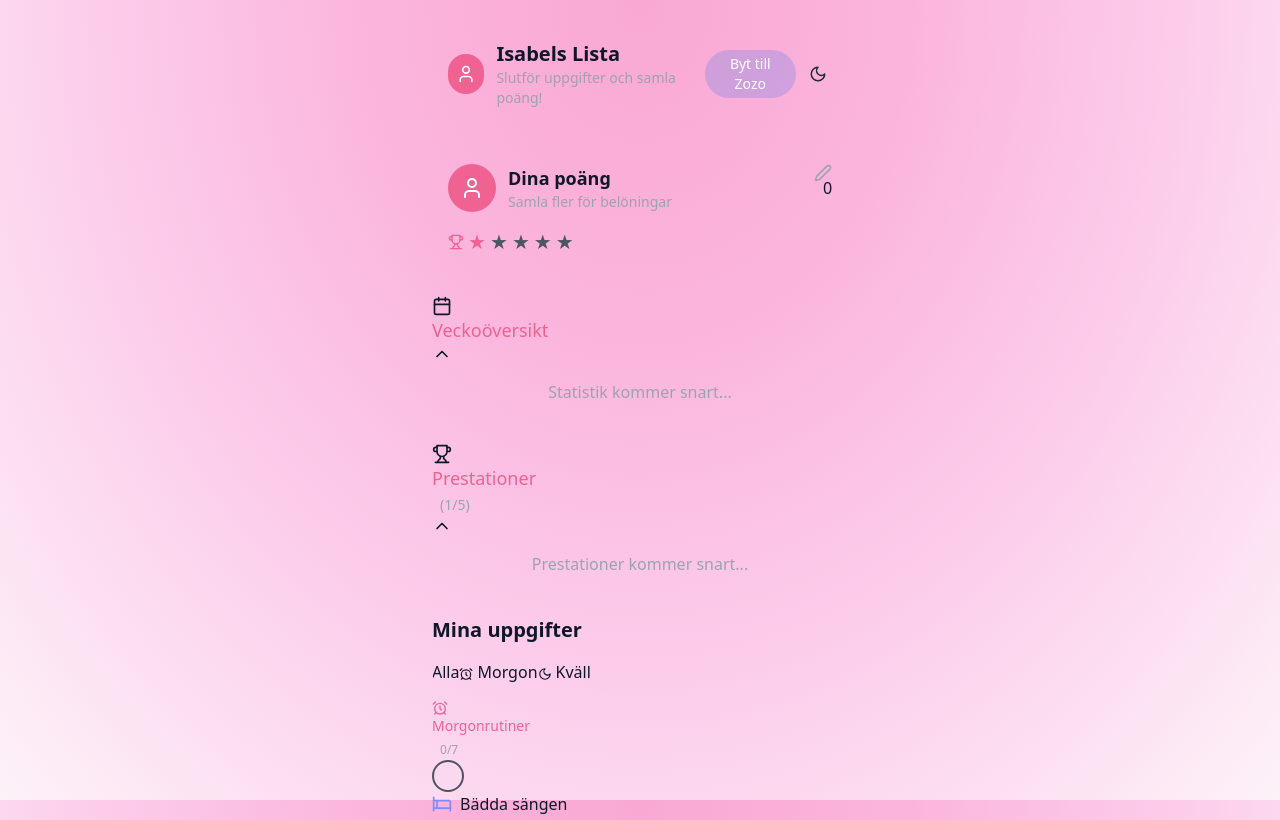
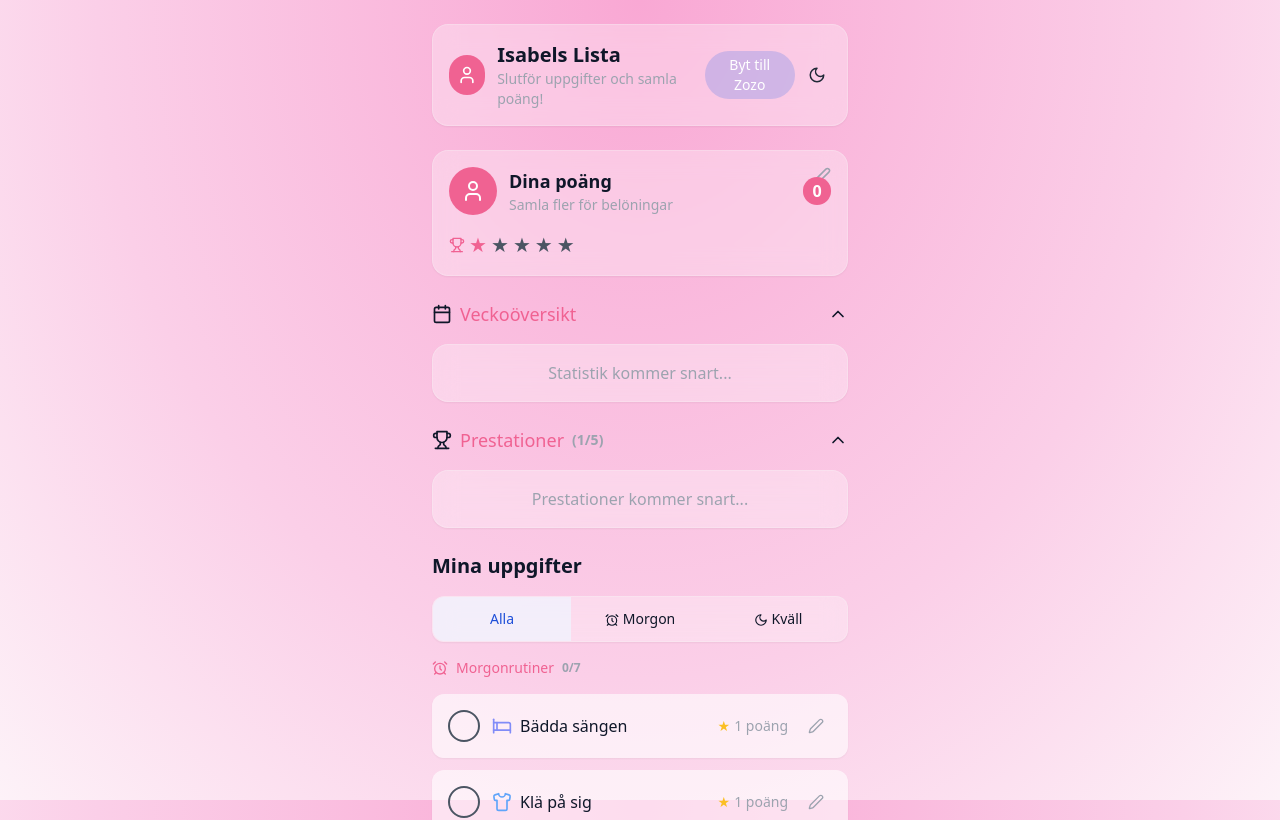
Before and after one commit to JohnCCarter/confetti-quester, a React (Vite) app: page / in a window 1280 px wide. Shown: the top 820 px of the page. Built offline with nearby package versions, Linux system fonts and the light colour scheme.

Commit message:
Revert code changes
This commit reverts the previous code changes.
</prompt>

```diff
--- a/src/index.css
+++ b/src/index.css
@@ -95,22 +95,12 @@
   }
 
   html.dark body.user-isabel {
-    /* Super smooth gradient for Isabel's dark mode theme with many color stops */
-    background: radial-gradient(circle at top center,
-      #1e1333 0%,
-      #24163a 15%,
-      #2a1940 30%,
-      #321944 40%,
-      #3a1845 50%,
-      #441a4d 60%,
-      #4b1553 70%,
-      #541858 80%,
-      #5d1a60 90%,
-      #701a75 100%) !important;
+    /* Creating a smoother gradient with more color stops and a single hue transition */
+    background: linear-gradient(180deg, #1e1333 0%, #2a1940 20%, #3a1845 40%, #4b1553 60%, #5d1a60 80%, #701a75 100%) !important;
   }
 
   html.light body.user-isabel {
-    background: radial-gradient(ellipse at top, #f9a8d4 0%, #fbb5dd 30%, #fccdeb 60%, #fdf2f8 100%) !important;
+    background: radial-gradient(ellipse at top, #f9a8d4 0%, #fbcfe8 60%, #fdf2f8 100%) !important;
   }
 
   body.user-zozo {
@@ -118,23 +108,65 @@
   }
 
   html.dark body.user-zozo {
-    /* Super smooth gradient for Zozo's dark mode theme with many color stops */
-    background: radial-gradient(circle at top center,
-      #0c1b44 0%,
-      #0f1d48 15%,
-      #122048 30%,
-      #14234d 40%,
-      #172554 50%,
-      #182c62 60%,
-      #1a2f70 70%,
-      #1c347d 80%,
-      #1e3a8a 90%,
-      #2563eb 100%) !important;
+    /* Creating a smoother blue gradient with more color stops */
+    background: linear-gradient(180deg, #0c1b44 0%, #122048 20%, #172554 40%, #1a2f70 60%, #1e3a8a 80%, #2563eb 100%) !important;
   }
 
   html.light body.user-zozo {
-    background: radial-gradient(ellipse at top, #3b82f6 0%, #60a5fa 30%, #93c5fd 60%, #dbeafe 100%) !important;
+    background: radial-gradient(ellipse at top, #3b82f6 0%, #93c5fd 60%, #dbeafe 100%) !important;
   }
 
-  /* ... keep existing code (task-item styles, light mode task item styles, completed task styles, confetti container, badge point, glass card, section header, task filter button styles) */
+  .task-item {
+    @apply relative flex items-center p-4 mb-3 rounded-xl transition-all duration-300 hover:bg-task-hover dark:hover:bg-task-hover;
+  }
+
+  .light .task-item {
+    @apply bg-white/60 hover:bg-gray-100/60 shadow-sm;
+  }
+
+  .task-item.completed {
+    @apply bg-task-complete;
+  }
+
+  .light .task-item.completed {
+    @apply bg-gray-100/60;
+  }
+
+  .confetti-container {
+    position: fixed;
+    top: 0;
+    left: 0;
+    width: 100%;
+    height: 100%;
+    pointer-events: none;
+    z-index: 1000;
+  }
+
+  .badge-point {
+    @apply w-7 h-7 flex items-center justify-center rounded-full bg-app-pink text-white font-bold;
+  }
+
+  .glass-card {
+    @apply backdrop-blur-md bg-black/20 dark:bg-black/20 rounded-2xl border border-white/10 transition-all duration-200;
+  }
+
+  .light .glass-card {
+    @apply bg-white/30 border-gray-100/30 shadow-sm;
+  }
+
+  .section-header {
+    @apply flex items-center font-semibold mb-4;
+  }
+
+  .task-filter-button {
+    @apply flex-1 py-3 text-center text-sm font-medium transition-all duration-200;
+  }
+
+  .task-filter-button.active {
+    @apply bg-blue-600/20 text-foreground;
+  }
+
+  .light .task-filter-button.active {
+    @apply bg-blue-50/70 text-blue-700;
+  }
 }
```
